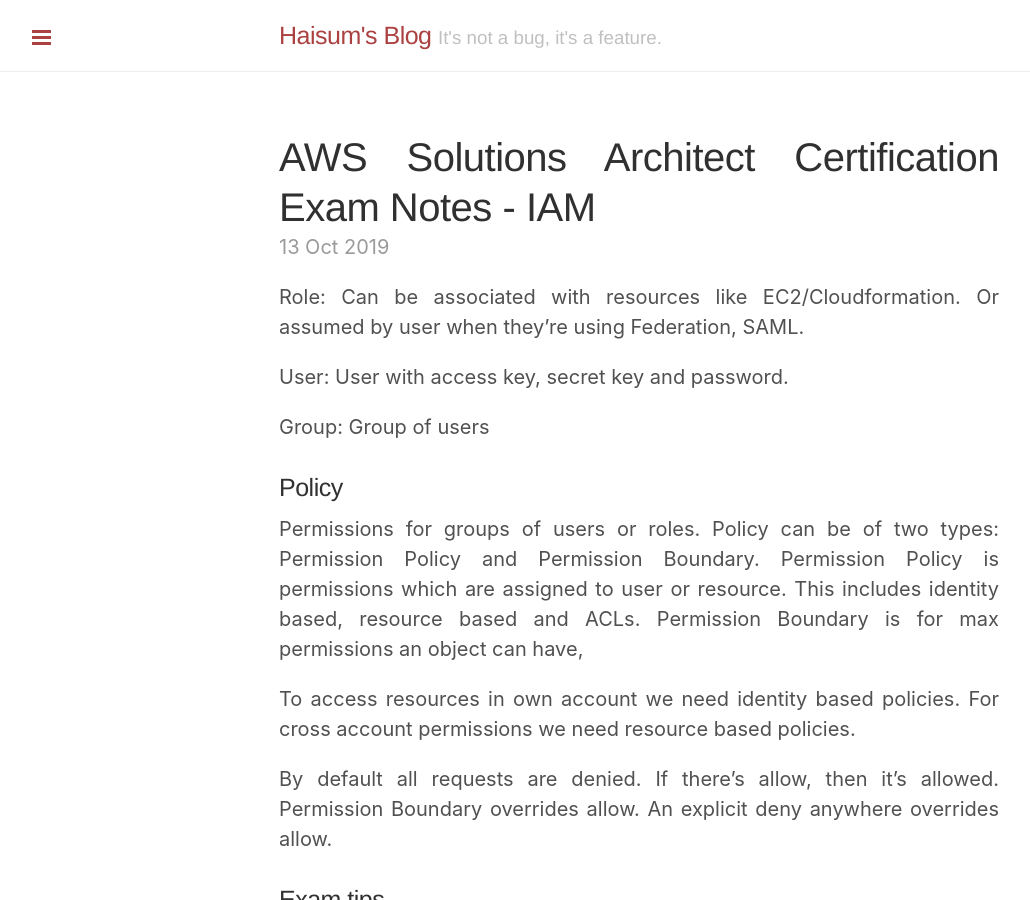
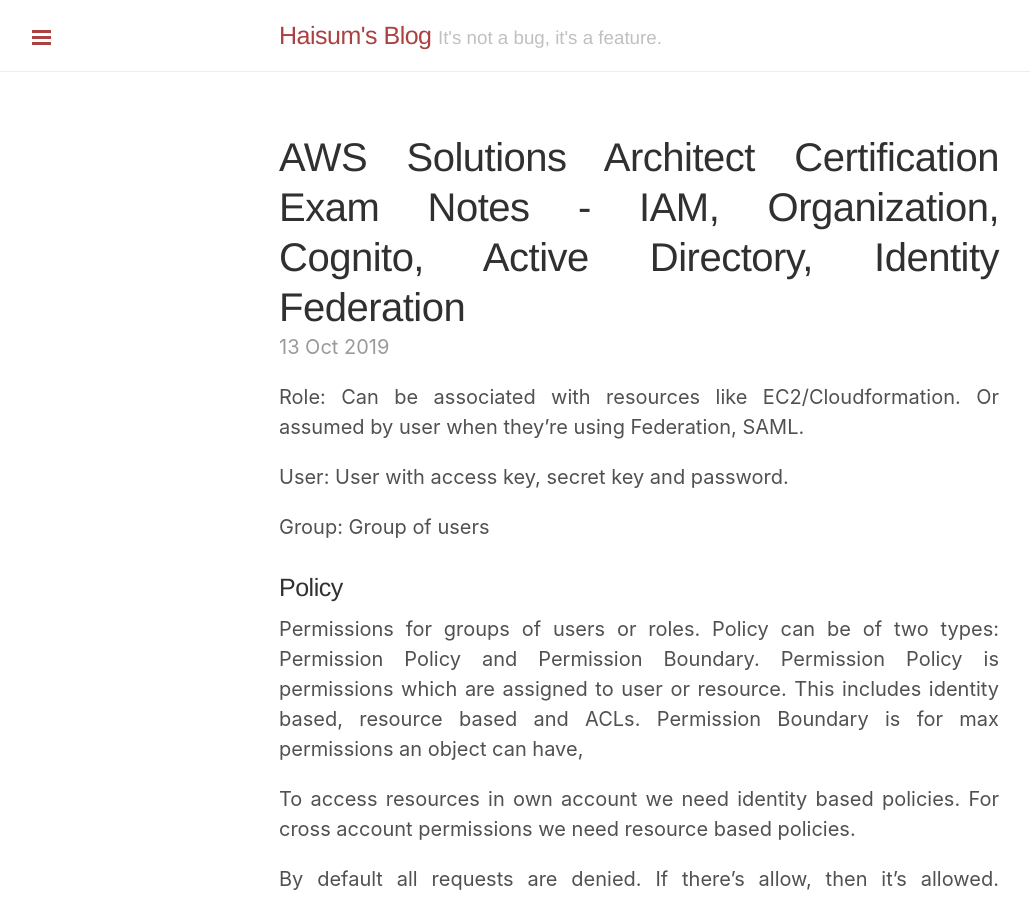
Before and after one commit to haisum/haisum.github.io, a Jekyll site: the page built from _posts/2019-10-13-aws-12-saa-exam-notes-iam.md, in a window 1280 px wide and 900 px high. Shown: the whole window, without its empty margins (1-1031 px from the left). Built offline with Jekyll 4.4.1, drawn with Linux system fonts in a browser that asks for light colours; comment, search, counter and statistics services are not loaded.

Commit message:
Added more in title

```diff
--- a/_posts/2019-10-13-aws-12-saa-exam-notes-iam.md
+++ b/_posts/2019-10-13-aws-12-saa-exam-notes-iam.md
@@ -1,6 +1,6 @@
 ---
 layout: post
-title: AWS Solutions Architect Certification Exam Notes - IAM
+title: AWS Solutions Architect Certification Exam Notes - IAM, Organization, Cognito, Active Directory, Identity Federation
 ---
 
 
```
